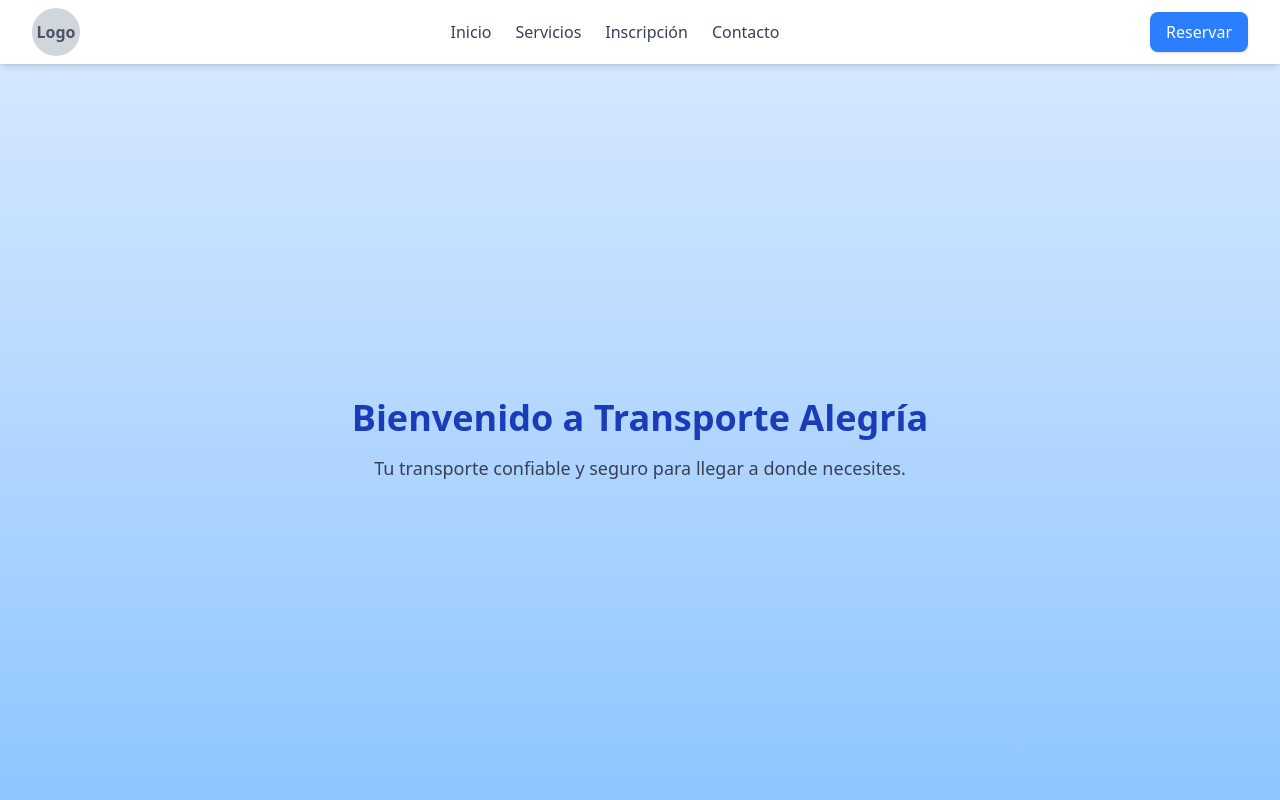
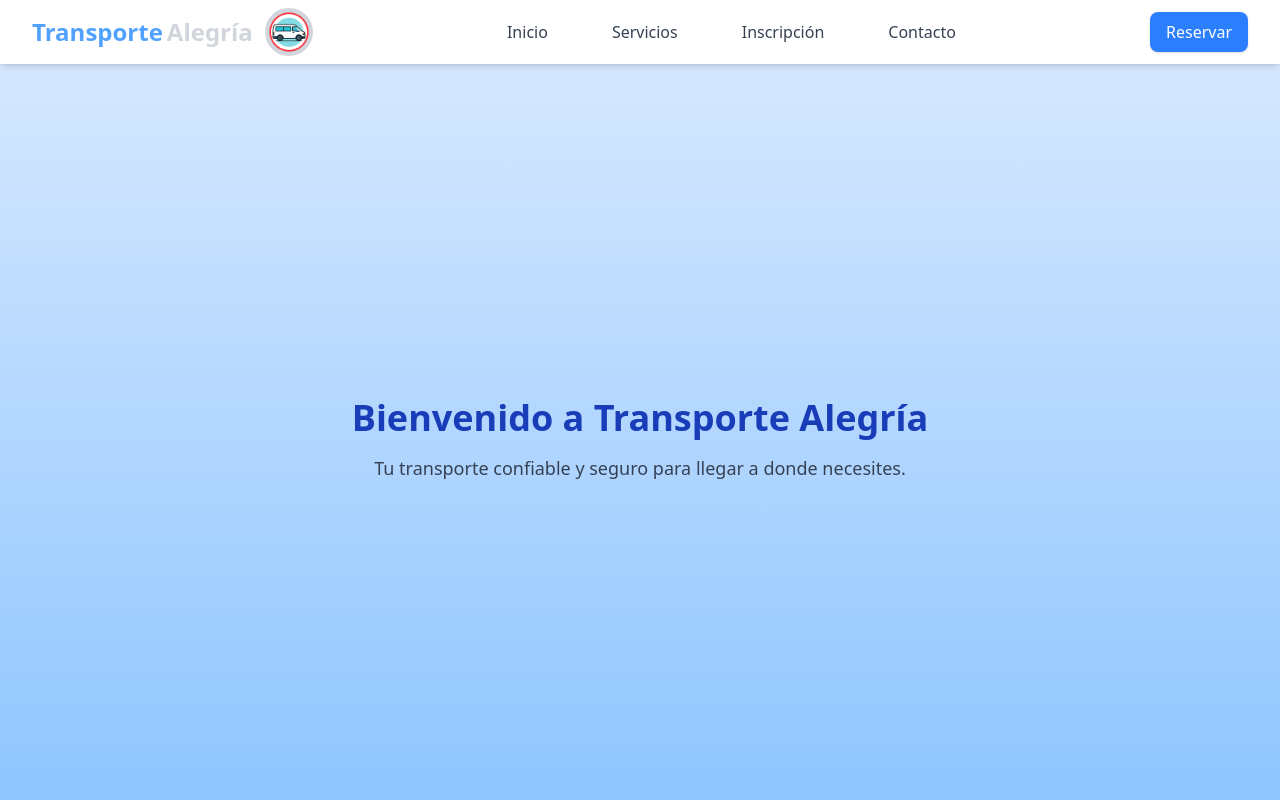
Before and after one commit to 1Trueno/TransporteAlegria, a Django app: page / in a window 1280 px wide. Run offline with Django 5.2, Linux system fonts and the light colour scheme.

Commit message:
Actualizacion de la pagina

```diff
--- /dev/null
+++ b/api/static/css/navbar.css
@@ -0,0 +1,113 @@
+.nav-button {
+  position: relative;
+  overflow: visible;
+  margin: 4px 2px;
+  margin-left: 20px;
+  margin-right: 20px;
+}
+
+.nav-button:first-child {
+  margin-left: 0;
+}
+
+.nav-button:last-child {
+  margin-right: 0;
+}
+
+.nav-button::before,
+.nav-button::after {
+  content: '';
+  position: absolute;
+  background: #3b82f6;
+  transition: all 0.4s ease;
+  opacity: 0;
+  border-radius: 1px;
+}
+
+/* Línea superior (horizontal) */
+.nav-button::before {
+  top: -4px;
+  left: -8px;
+  width: calc(100% + 16px);
+  height: 2px;
+}
+
+/* Línea superior (vertical) */
+.nav-button::after {
+  top: -6px;
+  right: -4px;
+  width: 2px;
+  height: calc(100% + 10px);
+}
+
+/* Línea inferior (horizontal) */
+.nav-button .line-bottom-h {
+  position: absolute;
+  bottom: -4px;
+  right: -8px;
+  width: calc(100% + 16px);
+  height: 2px;
+  background: #3b82f6;
+  transition: all 0.4s ease;
+  opacity: 0;
+  border-radius: 1px;
+}
+
+/* Línea inferior (vertical) */
+.nav-button .line-bottom-v {
+  position: absolute;
+  bottom: -6px;
+  left: -4px;
+  width: 2px;
+  height: calc(100% + 10px);
+  background: #3b82f6;
+  transition: all 0.4s ease;
+  opacity: 0;
+  border-radius: 1px;
+}
+
+/* Efecto hover */
+.nav-button:hover::before {
+  left: -8px;
+  opacity: 1;
+  transform: scaleX(1);
+}
+
+.nav-button:hover::after {
+  top: -6px;
+  opacity: 1;
+  transform: scaleY(1);
+}
+
+.nav-button:hover .line-bottom-h {
+  right: -8px;
+  opacity: 1;
+  transform: scaleX(1);
+}
+
+.nav-button:hover .line-bottom-v {
+  bottom: -6px;
+  opacity: 1;
+  transform: scaleY(1);
+}
+
+/* Estado inicial con transform */
+.nav-button::before {
+  transform: scaleX(0);
+  transform-origin: left;
+}
+
+.nav-button::after {
+  transform: scaleY(0);
+  transform-origin: top;
+}
+
+.nav-button .line-bottom-h {
+  transform: scaleX(0);
+  transform-origin: right;
+}
+
+.nav-button .line-bottom-v {
+  transform: scaleY(0);
+  transform-origin: bottom;
+}
--- a/api/templates/Home.html
+++ b/api/templates/Home.html
@@ -5,7 +5,8 @@
     <meta name="viewport" content="width=device-width, initial-scale=1.0" />
     <title>Home</title>
     {% load static %}
-    <link href="{% static 'src/output.css' %}" rel="stylesheet" />
+    <link href="{% static 'css/navbar.css' %}?v=1.2" rel="stylesheet" />
+    <link href="/static/src/output.css?v=1.2" rel="stylesheet" />
   </head>
   <body
     class="bg-gradient-to-b from-blue-100 to-blue-300 flex items-center justify-center h-screen"
@@ -16,36 +17,65 @@
         <div class="flex justify-between items-center h-16">
           <!-- Logo -->
           <div class="flex-shrink-0 flex items-center">
-            <div
-              class="w-12 h-12 bg-gray-300 rounded-full flex items-center justify-center"
-            >
-              <!-- Aquí puedes poner tu imagen con <img> -->
-              <span class="text-gray-600 font-bold">Logo</span>
+            <div class="flex items-center gap-3">
+              <!-- Texto del logo -->
+              <div class="flex items-center">
+                <span class="text-2xl font-bold text-blue-400 mr-1">
+                  Transporte
+                </span>
+                <span class="text-2xl font-bold text-gray-300">
+                  Alegría
+                </span>
+              </div>
+
+              <!-- Logo -->
+              <div
+                class="w-12 h-12 bg-gray-300 rounded-full flex items-center justify-center"
+              >
+                <!-- Aquí puedes poner tu imagen con <img> -->
+                <img
+                  src="{% static 'images/logoOriginal.png' %}"
+                  alt="Logo"
+                  class="w-12 h-12"
+                />
+              </div>
             </div>
           </div>
 
           <!-- Links -->
-          <div class="hidden md:flex space-x-6">
-            <a
-              href="#"
-              class="text-gray-700 hover:text-blue-500 font-medium transition"
-              >Inicio</a
+          <div class="hidden md:flex">
+            <button
+              onclick="window.location.href='#'"
+              class="nav-button text-gray-700 hover:text-blue-500 px-3 py-2 rounded-lg font-medium transition-all duration-200 ease-in-out"
             >
-            <a
-              href="#"
-              class="text-gray-700 hover:text-blue-500 font-medium transition"
-              >Servicios</a
+              Inicio
+              <div class="line-bottom-h"></div>
+              <div class="line-bottom-v"></div>
+            </button>
+            <button
+              onclick="window.location.href='#'"
+              class="nav-button text-gray-700 hover:text-blue-500 px-3 py-2 rounded-lg font-medium transition-all duration-200 ease-in-out"
             >
-            <a
-              href="#"
-              class="text-gray-700 hover:text-blue-500 font-medium transition"
-              >Inscripción</a
+              Servicios
+              <div class="line-bottom-h"></div>
+              <div class="line-bottom-v"></div>
+            </button>
+            <button
+              onclick="window.location.href='#'"
+              class="nav-button text-gray-700 hover:text-blue-500 px-3 py-2 rounded-lg font-medium transition-all duration-200 ease-in-out"
             >
-            <a
-              href="#"
-              class="text-gray-700 hover:text-blue-500 font-medium transition"
-              >Contacto</a
+              Inscripción
+              <div class="line-bottom-h"></div>
+              <div class="line-bottom-v"></div>
+            </button>
+            <button
+              onclick="window.location.href='#'"
+              class="nav-button text-gray-700 hover:text-blue-500 px-3 py-2 rounded-lg font-medium transition-all duration-200 ease-in-out"
             >
+              Contacto
+              <div class="line-bottom-h"></div>
+              <div class="line-bottom-v"></div>
+            </button>
           </div>
 
           <!-- Botón -->
@@ -84,19 +114,36 @@
 
       <!-- Menú móvil desplegable -->
       <div id="mobile-menu" class="hidden md:hidden px-4 pb-4 space-y-2">
-        <a href="#" class="block text-gray-700 hover:text-blue-500">Inicio</a>
-        <a href="#" class="block text-gray-700 hover:text-blue-500"
-          >Servicios</a
+        <button
+          onclick="window.location.href='#'"
+          class="block text-gray-700 hover:text-blue-500 hover:bg-blue-50 px-3 py-2 rounded-lg w-full text-left transition-all duration-200"
         >
-        <a href="#" class="block text-gray-700 hover:text-blue-500"
-          >Inscripción</a
+          Inicio
+        </button>
+        <button
+          onclick="window.location.href='#'"
+          class="block text-gray-700 hover:text-blue-500 hover:bg-blue-50 px-3 py-2 rounded-lg w-full text-left transition-all duration-200"
         >
-        <a href="#" class="block text-gray-700 hover:text-blue-500">Contacto</a>
-        <a
-          href="#"
-          class="block bg-blue-500 hover:bg-blue-600 text-white px-4 py-2 rounded-lg"
-          >Reservar</a
+          Servicios
+        </button>
+        <button
+          onclick="window.location.href='#'"
+          class="block text-gray-700 hover:text-blue-500 hover:bg-blue-50 px-3 py-2 rounded-lg w-full text-left transition-all duration-200"
         >
+          Inscripción
+        </button>
+        <button
+          onclick="window.location.href='#'"
+          class="block text-gray-700 hover:text-blue-500 hover:bg-blue-50 px-3 py-2 rounded-lg w-full text-left transition-all duration-200"
+        >
+          Contacto
+        </button>
+        <button
+          onclick="window.location.href='#'"
+          class="block bg-blue-500 hover:bg-blue-600 text-white px-4 py-2 rounded-lg w-full transition-all duration-200"
+        >
+          Reservar
+        </button>
       </div>
     </nav>
 
--- a/core/settings.py
+++ b/core/settings.py
@@ -26,7 +26,8 @@ SECRET_KEY = 'django-insecure-+*9(2h!ark(@e1(13_tg35bw=ep2%a!s6+^-2f6grz6p&s15(#
 # SECURITY WARNING: don't run with debug turned on in production!
 DEBUG = True
 
-ALLOWED_HOSTS = [".vercel.app", "localhost",]
+# ALLOWED_HOSTS = [".vercel.app", "localhost", AND TEST HOST]
+ALLOWED_HOSTS = [".vercel.app", "localhost","127.0.0.1","report.letscamp.org"]
 
 
 # Application definition
@@ -132,7 +133,7 @@ USE_TZ = True
 STATIC_URL = '/static/'
 STATICFILES_DIRS = [
     os.path.join(BASE_DIR, 'core', 'static'),
-
+    os.path.join(BASE_DIR, 'api', 'static'),
 ]
 
 STATIC_ROOT = os.path.join(BASE_DIR, 'staticfiles')
--- a/core/static/src/output.css
+++ b/core/static/src/output.css
@@ -7,15 +7,22 @@
       "Segoe UI Emoji", "Segoe UI Symbol", "Noto Color Emoji";
     --font-mono: ui-monospace, SFMono-Regular, Menlo, Monaco, Consolas, "Liberation Mono",
       "Courier New", monospace;
+    --color-red-600: oklch(57.7% 0.245 27.325);
+    --color-red-700: oklch(50.5% 0.213 27.518);
+    --color-yellow-300: oklch(90.5% 0.182 98.111);
+    --color-yellow-500: oklch(79.5% 0.184 86.047);
+    --color-yellow-600: oklch(68.1% 0.162 75.834);
     --color-blue-50: oklch(97% 0.014 254.604);
     --color-blue-100: oklch(93.2% 0.032 255.585);
     --color-blue-200: oklch(88.2% 0.059 254.128);
     --color-blue-300: oklch(80.9% 0.105 251.813);
+    --color-blue-400: oklch(70.7% 0.165 254.624);
     --color-blue-500: oklch(62.3% 0.214 259.815);
     --color-blue-600: oklch(54.6% 0.245 262.881);
+    --color-blue-700: oklch(48.8% 0.243 264.376);
     --color-blue-800: oklch(42.4% 0.199 265.638);
     --color-gray-300: oklch(87.2% 0.01 258.338);
-    --color-gray-600: oklch(44.6% 0.03 256.802);
+    --color-gray-500: oklch(55.1% 0.027 264.364);
     --color-gray-700: oklch(37.3% 0.034 259.733);
     --color-white: #fff;
     --spacing: 0.25rem;
@@ -23,11 +30,14 @@
     --container-7xl: 80rem;
     --text-lg: 1.125rem;
     --text-lg--line-height: calc(1.75 / 1.125);
+    --text-2xl: 1.5rem;
+    --text-2xl--line-height: calc(2 / 1.5);
     --text-4xl: 2.25rem;
     --text-4xl--line-height: calc(2.5 / 2.25);
     --font-weight-medium: 500;
     --font-weight-bold: 700;
     --radius-lg: 0.5rem;
+    --ease-in-out: cubic-bezier(0.4, 0, 0.2, 1);
     --default-transition-duration: 150ms;
     --default-transition-timing-function: cubic-bezier(0.4, 0, 0.2, 1);
     --default-font-family: var(--font-sans);
@@ -201,6 +211,9 @@
   .mt-4 {
     margin-top: calc(var(--spacing) * 4);
   }
+  .mr-1 {
+    margin-right: calc(var(--spacing) * 1);
+  }
   .block {
     display: block;
   }
@@ -209,9 +222,6 @@
   }
   .hidden {
     display: none;
-  }
-  .table {
-    display: table;
   }
   .h-6 {
     height: calc(var(--spacing) * 6);
@@ -243,12 +253,6 @@
   .flex-shrink-0 {
     flex-shrink: 0;
   }
-  .border-collapse {
-    border-collapse: collapse;
-  }
-  .resize {
-    resize: both;
-  }
   .flex-col {
     flex-direction: column;
   }
@@ -261,6 +265,9 @@
   .justify-center {
     justify-content: center;
   }
+  .gap-3 {
+    gap: calc(var(--spacing) * 3);
+  }
   .space-y-2 {
     :where(& > :not(:last-child)) {
       --tw-space-y-reverse: 0;
@@ -268,22 +275,11 @@
       margin-block-end: calc(calc(var(--spacing) * 2) * calc(1 - var(--tw-space-y-reverse)));
     }
   }
-  .space-x-6 {
-    :where(& > :not(:last-child)) {
-      --tw-space-x-reverse: 0;
-      margin-inline-start: calc(calc(var(--spacing) * 6) * var(--tw-space-x-reverse));
-      margin-inline-end: calc(calc(var(--spacing) * 6) * calc(1 - var(--tw-space-x-reverse)));
-    }
-  }
   .rounded-full {
     border-radius: calc(infinity * 1px);
   }
   .rounded-lg {
     border-radius: var(--radius-lg);
-  }
-  .border {
-    border-style: var(--tw-border-style);
-    border-width: 1px;
   }
   .bg-blue-500 {
     background-color: var(--color-blue-500);
@@ -298,25 +294,16 @@
     --tw-gradient-position: to bottom in oklab;
     background-image: linear-gradient(var(--tw-gradient-stops));
   }
-  .from-blue-50 {
-    --tw-gradient-from: var(--color-blue-50);
-    --tw-gradient-stops: var(--tw-gradient-via-stops, var(--tw-gradient-position), var(--tw-gradient-from) var(--tw-gradient-from-position), var(--tw-gradient-to) var(--tw-gradient-to-position));
-  }
   .from-blue-100 {
     --tw-gradient-from: var(--color-blue-100);
-    --tw-gradient-stops: var(--tw-gradient-via-stops, var(--tw-gradient-position), var(--tw-gradient-from) var(--tw-gradient-from-position), var(--tw-gradient-to) var(--tw-gradient-to-position));
-  }
-  .from-blue-200 {
-    --tw-gradient-from: var(--color-blue-200);
-    --tw-gradient-stops: var(--tw-gradient-via-stops, var(--tw-gradient-position), var(--tw-gradient-from) var(--tw-gradient-from-position), var(--tw-gradient-to) var(--tw-gradient-to-position));
-  }
-  .from-blue-500 {
-    --tw-gradient-from: var(--color-blue-500);
     --tw-gradient-stops: var(--tw-gradient-via-stops, var(--tw-gradient-position), var(--tw-gradient-from) var(--tw-gradient-from-position), var(--tw-gradient-to) var(--tw-gradient-to-position));
   }
   .to-blue-300 {
     --tw-gradient-to: var(--color-blue-300);
     --tw-gradient-stops: var(--tw-gradient-via-stops, var(--tw-gradient-position), var(--tw-gradient-from) var(--tw-gradient-from-position), var(--tw-gradient-to) var(--tw-gradient-to-position));
+  }
+  .px-3 {
+    padding-inline: calc(var(--spacing) * 3);
   }
   .px-4 {
     padding-inline: calc(var(--spacing) * 4);
@@ -332,6 +319,13 @@
   }
   .text-center {
     text-align: center;
+  }
+  .text-left {
+    text-align: left;
+  }
+  .text-2xl {
+    font-size: var(--text-2xl);
+    line-height: var(--tw-leading, var(--text-2xl--line-height));
   }
   .text-4xl {
     font-size: var(--text-4xl);
@@ -349,23 +343,47 @@
     --tw-font-weight: var(--font-weight-medium);
     font-weight: var(--font-weight-medium);
   }
+  .text-blue-200 {
+    color: var(--color-blue-200);
+  }
+  .text-blue-400 {
+    color: var(--color-blue-400);
+  }
   .text-blue-500 {
     color: var(--color-blue-500);
+  }
+  .text-blue-700 {
+    color: var(--color-blue-700);
   }
   .text-blue-800 {
     color: var(--color-blue-800);
   }
-  .text-gray-600 {
-    color: var(--color-gray-600);
+  .text-gray-300 {
+    color: var(--color-gray-300);
+  }
+  .text-gray-500 {
+    color: var(--color-gray-500);
   }
   .text-gray-700 {
     color: var(--color-gray-700);
   }
+  .text-red-600 {
+    color: var(--color-red-600);
+  }
+  .text-red-700 {
+    color: var(--color-red-700);
+  }
   .text-white {
     color: var(--color-white);
   }
-  .underline {
-    text-decoration-line: underline;
+  .text-yellow-300 {
+    color: var(--color-yellow-300);
+  }
+  .text-yellow-500 {
+    color: var(--color-yellow-500);
+  }
+  .text-yellow-600 {
+    color: var(--color-yellow-600);
   }
   .shadow {
     --tw-shadow: 0 1px 3px 0 var(--tw-shadow-color, rgb(0 0 0 / 0.1)), 0 1px 2px -1px var(--tw-shadow-color, rgb(0 0 0 / 0.1));
@@ -375,14 +393,30 @@
     --tw-shadow: 0 4px 6px -1px var(--tw-shadow-color, rgb(0 0 0 / 0.1)), 0 2px 4px -2px var(--tw-shadow-color, rgb(0 0 0 / 0.1));
     box-shadow: var(--tw-inset-shadow), var(--tw-inset-ring-shadow), var(--tw-ring-offset-shadow), var(--tw-ring-shadow), var(--tw-shadow);
   }
-  .outline {
-    outline-style: var(--tw-outline-style);
-    outline-width: 1px;
-  }
   .transition {
     transition-property: color, background-color, border-color, outline-color, text-decoration-color, fill, stroke, --tw-gradient-from, --tw-gradient-via, --tw-gradient-to, opacity, box-shadow, transform, translate, scale, rotate, filter, -webkit-backdrop-filter, backdrop-filter, display, visibility, content-visibility, overlay, pointer-events;
     transition-timing-function: var(--tw-ease, var(--default-transition-timing-function));
     transition-duration: var(--tw-duration, var(--default-transition-duration));
+  }
+  .transition-all {
+    transition-property: all;
+    transition-timing-function: var(--tw-ease, var(--default-transition-timing-function));
+    transition-duration: var(--tw-duration, var(--default-transition-duration));
+  }
+  .duration-200 {
+    --tw-duration: 200ms;
+    transition-duration: 200ms;
+  }
+  .ease-in-out {
+    --tw-ease: var(--ease-in-out);
+    transition-timing-function: var(--ease-in-out);
+  }
+  .hover\:bg-blue-50 {
+    &:hover {
+      @media (hover: hover) {
+        background-color: var(--color-blue-50);
+      }
+    }
   }
   .hover\:bg-blue-600 {
     &:hover {
@@ -429,16 +463,6 @@
   syntax: "*";
   inherits: false;
   initial-value: 0;
-}
-@property --tw-space-x-reverse {
-  syntax: "*";
-  inherits: false;
-  initial-value: 0;
-}
-@property --tw-border-style {
-  syntax: "*";
-  inherits: false;
-  initial-value: solid;
 }
 @property --tw-gradient-position {
   syntax: "*";
@@ -551,17 +575,18 @@
   inherits: false;
   initial-value: 0 0 #0000;
 }
-@property --tw-outline-style {
+@property --tw-duration {
   syntax: "*";
   inherits: false;
-  initial-value: solid;
+}
+@property --tw-ease {
+  syntax: "*";
+  inherits: false;
 }
 @layer properties {
   @supports ((-webkit-hyphens: none) and (not (margin-trim: inline))) or ((-moz-orient: inline) and (not (color:rgb(from red r g b)))) {
     *, ::before, ::after, ::backdrop {
       --tw-space-y-reverse: 0;
-      --tw-space-x-reverse: 0;
-      --tw-border-style: solid;
       --tw-gradient-position: initial;
       --tw-gradient-from: #0000;
       --tw-gradient-via: #0000;
@@ -586,7 +611,8 @@
       --tw-ring-offset-width: 0px;
       --tw-ring-offset-color: #fff;
       --tw-ring-offset-shadow: 0 0 #0000;
-      --tw-outline-style: solid;
+      --tw-duration: initial;
+      --tw-ease: initial;
     }
   }
 }
```
Also changed, not shown: api/static/images/LogoOriginal.png (added).
